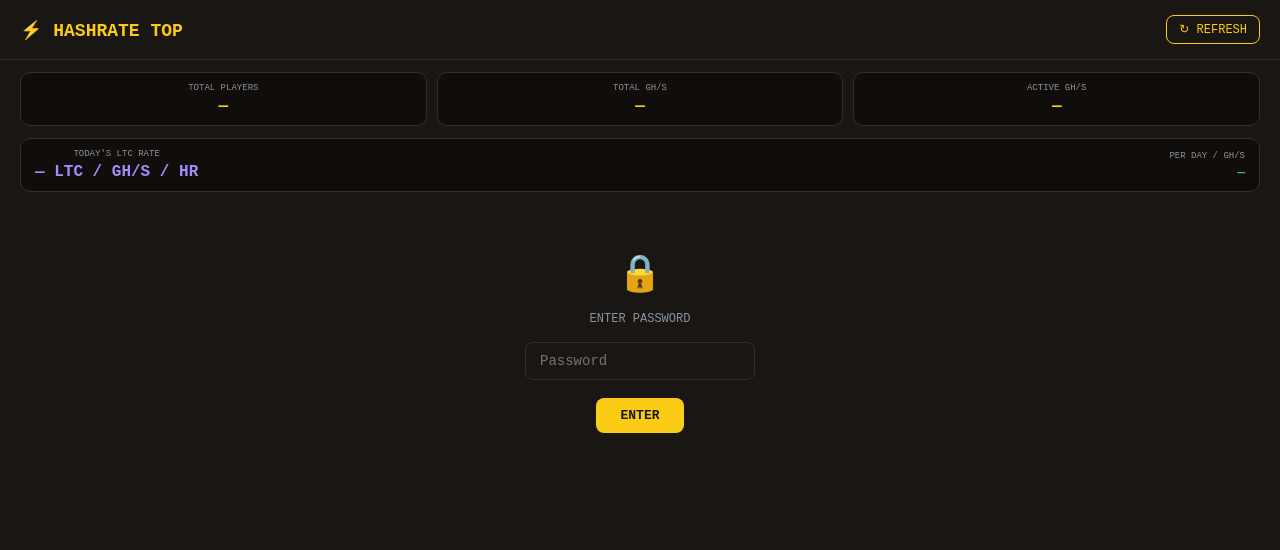
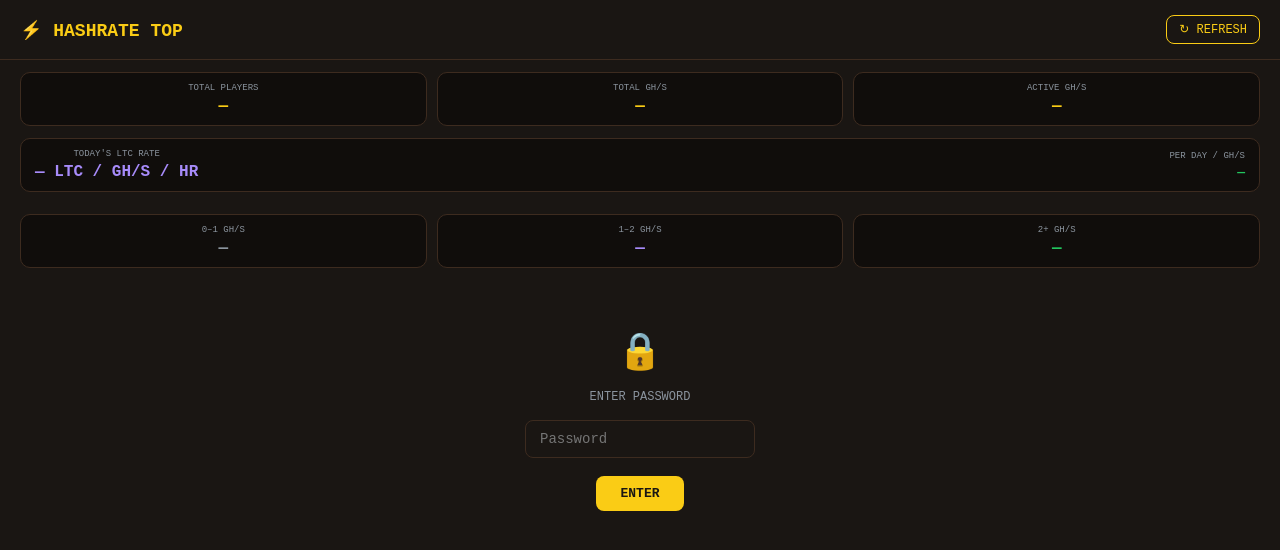
Before and after one commit to crypto-game-miner/crypto-game-miner.github.io, a website: page leaderboard.html in a window 1280 px wide. Drawn offline with Linux system fonts and the light colour scheme.

Commit message:
Add new stats row for hashrate buckets

```diff
--- a/leaderboard.html
+++ b/leaderboard.html
@@ -64,6 +64,21 @@
         </div>
     </div>
 
+    <div class="stats-row">
+        <div class="stat-box">
+            <div class="stat-label">0–1 GH/S</div>
+            <div class="stat-value" id="s-bucket-0" style="color:#8b949e;">—</div>
+        </div>
+        <div class="stat-box">
+            <div class="stat-label">1–2 GH/S</div>
+            <div class="stat-value" id="s-bucket-1" style="color:#a78bfa;">—</div>
+        </div>
+        <div class="stat-box">
+            <div class="stat-label">2+ GH/S</div>
+            <div class="stat-value" id="s-bucket-2" style="color:#22c55e;">—</div>
+        </div>
+    </div>
+
     <div class="main-area" id="main-area">
         <div class="loading">Loading...</div>
     </div>
@@ -117,6 +132,13 @@
                 document.getElementById('s-players').innerText = users.length;
                 document.getElementById('s-total').innerText = Math.round(totalHash * 10) / 10;
                 document.getElementById('s-active').innerText = Math.round(activeHash * 10) / 10;
+
+                const bucket0 = users.filter(u => u.hashrate >= 0 && u.hashrate < 1).length;
+                const bucket1 = users.filter(u => u.hashrate >= 1 && u.hashrate < 2).length;
+                const bucket2 = users.filter(u => u.hashrate >= 2).length;
+                document.getElementById('s-bucket-0').innerText = bucket0;
+                document.getElementById('s-bucket-1').innerText = bucket1;
+                document.getElementById('s-bucket-2').innerText = bucket2;
 
                 try {
                     const globalSnap = await getDoc(doc(db, 'stats', 'global'));
```
